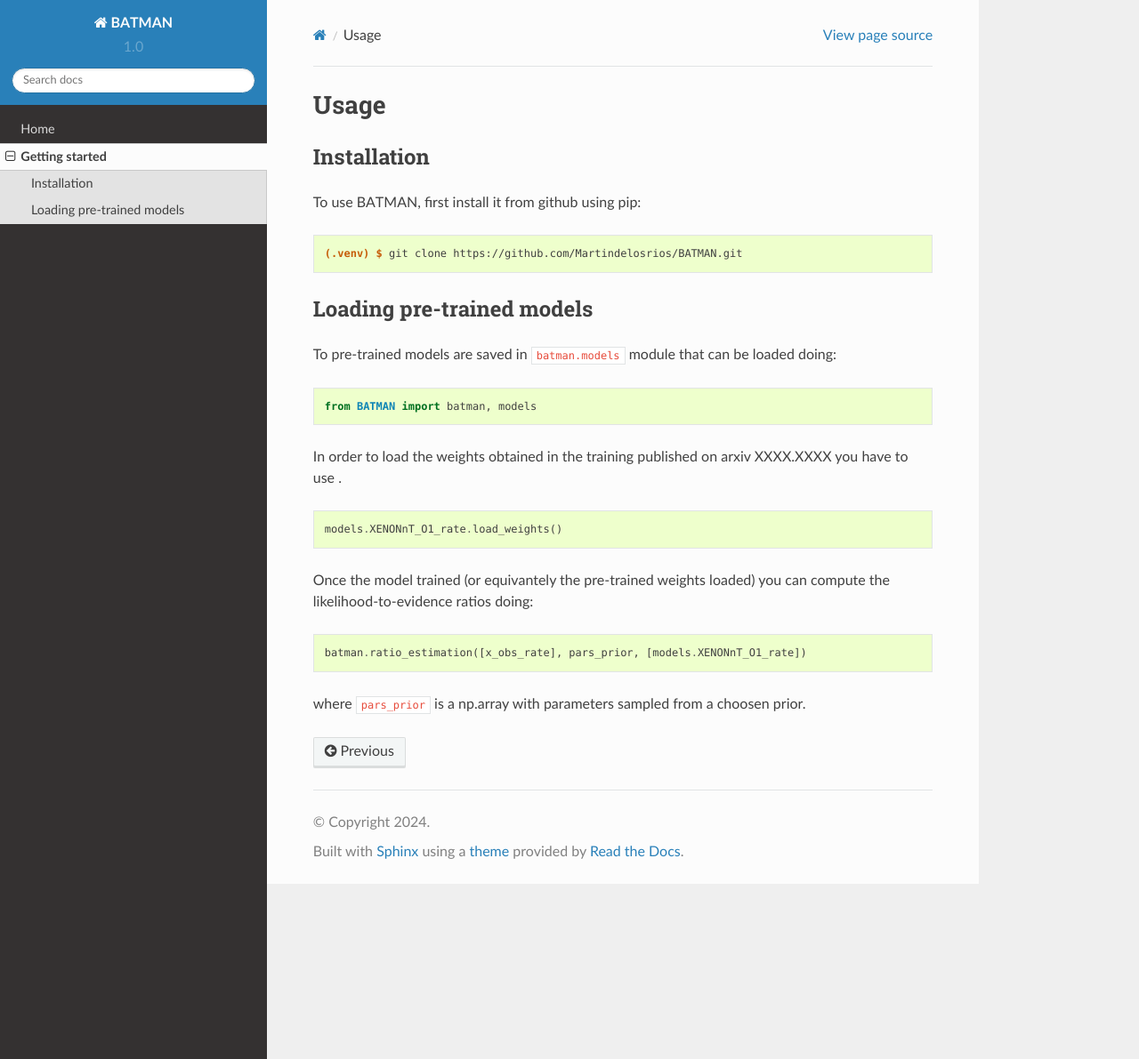
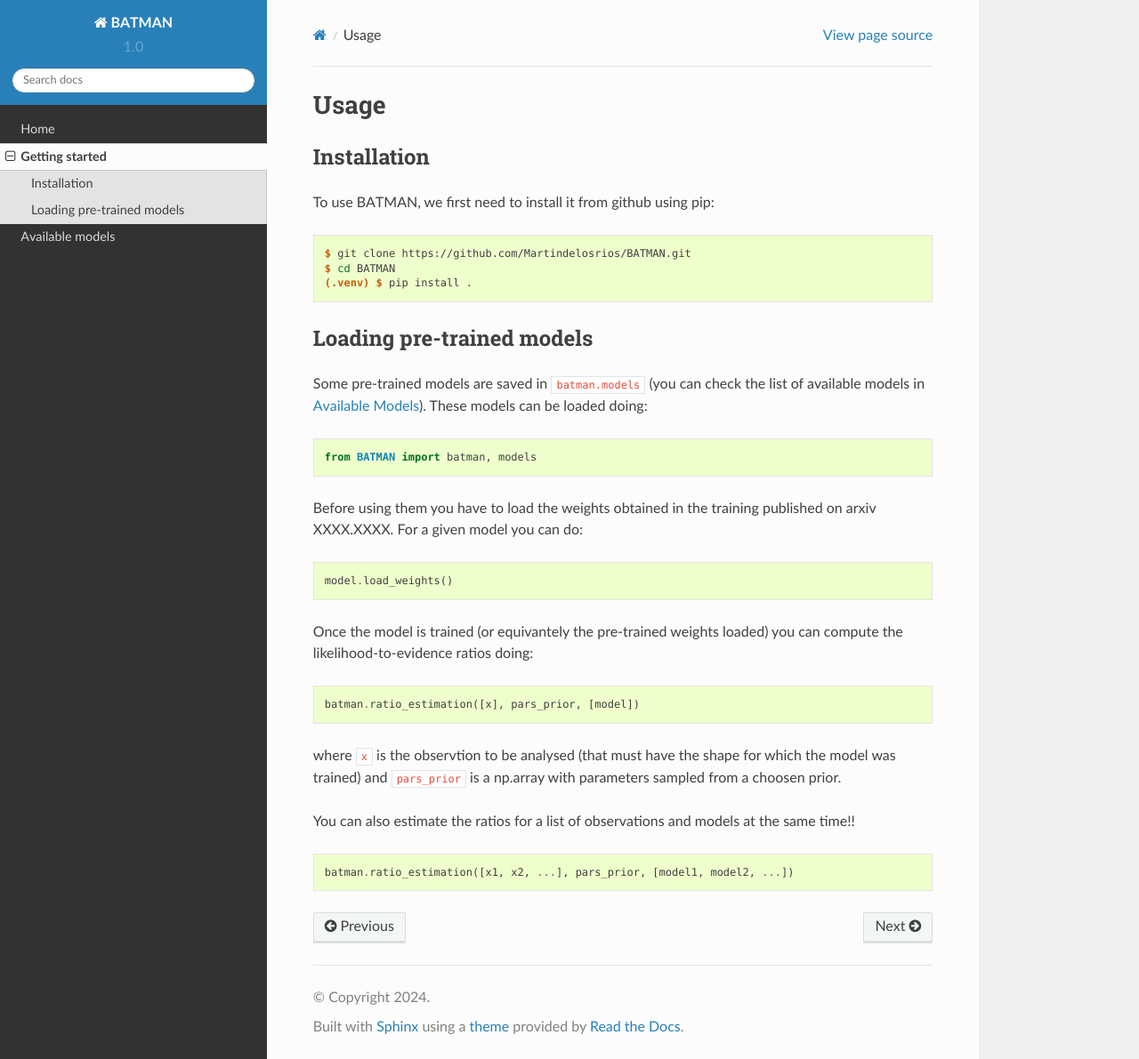
Before and after one commit to Martindelosrios/CADDENA, a Sphinx documentation site: the page built from docs/source/usage.rst, in a window 1280 px wide and 1191 px high. Shown: the whole window at 89% size. Built offline with Sphinx 7.4.7 and the Read the Docs theme 2.0.0, drawn with Linux system fonts in a browser that asks for light colours.

Commit message:
justs adding more docs

```diff
--- a/docs/source/usage.rst
+++ b/docs/source/usage.rst
@@ -6,37 +6,47 @@
 Installation
 ------------
 
-To use BATMAN, first install it from github using pip:
+To use BATMAN, we first need to install it from github using pip:
 
 .. code-block:: console
 
-   (.venv) $ git clone https://github.com/Martindelosrios/BATMAN.git
-
+   $ git clone https://github.com/Martindelosrios/BATMAN.git
+   $ cd BATMAN
+   (.venv) $ pip install .
 
 Loading pre-trained models
 --------------------------
 
-To pre-trained models are saved in ``batman.models`` module that
-can be loaded doing:
+Some pre-trained models are saved in ``batman.models``
+(you can check the list of available models in :ref:`Models`).
+These models can be loaded doing:
 
 .. code-block:: python
 
     from BATMAN import batman, models
 
-In order to load the weights obtained in the training published on
-arxiv XXXX.XXXX you have to use .
+Before using them you have to load the weights obtained in the
+training published on arxiv XXXX.XXXX. For a given model you can do:
 
 .. code-block:: python
 
-    models.XENONnT_O1_rate.load_weights()
+    model.load_weights()
 
 
-Once the model trained (or equivantely the pre-trained weights loaded)
+Once the model is trained (or equivantely the pre-trained weights loaded)
 you can compute the likelihood-to-evidence ratios doing:
 
 .. code-block:: python
 
-    batman.ratio_estimation([x_obs_rate], pars_prior, [models.XENONnT_O1_rate])
+    batman.ratio_estimation([x], pars_prior, [model])
 
 
-where ``pars_prior`` is a np.array with parameters sampled from a choosen prior.
+where ``x`` is the observtion to be analysed (that must have the shape for which the model was trained)
+and ``pars_prior`` is a np.array with parameters sampled from a choosen prior.
+
+You can also estimate the ratios for a list of observations and models at the same time!!
+
+
+.. code-block:: python
+
+    batman.ratio_estimation([x1, x2, ...], pars_prior, [model1, model2, ...])
```
Also changed, not shown: docs/source/index.rst (+14 -1 lines), docs/source/models.rst (added, +28 -0 lines).
